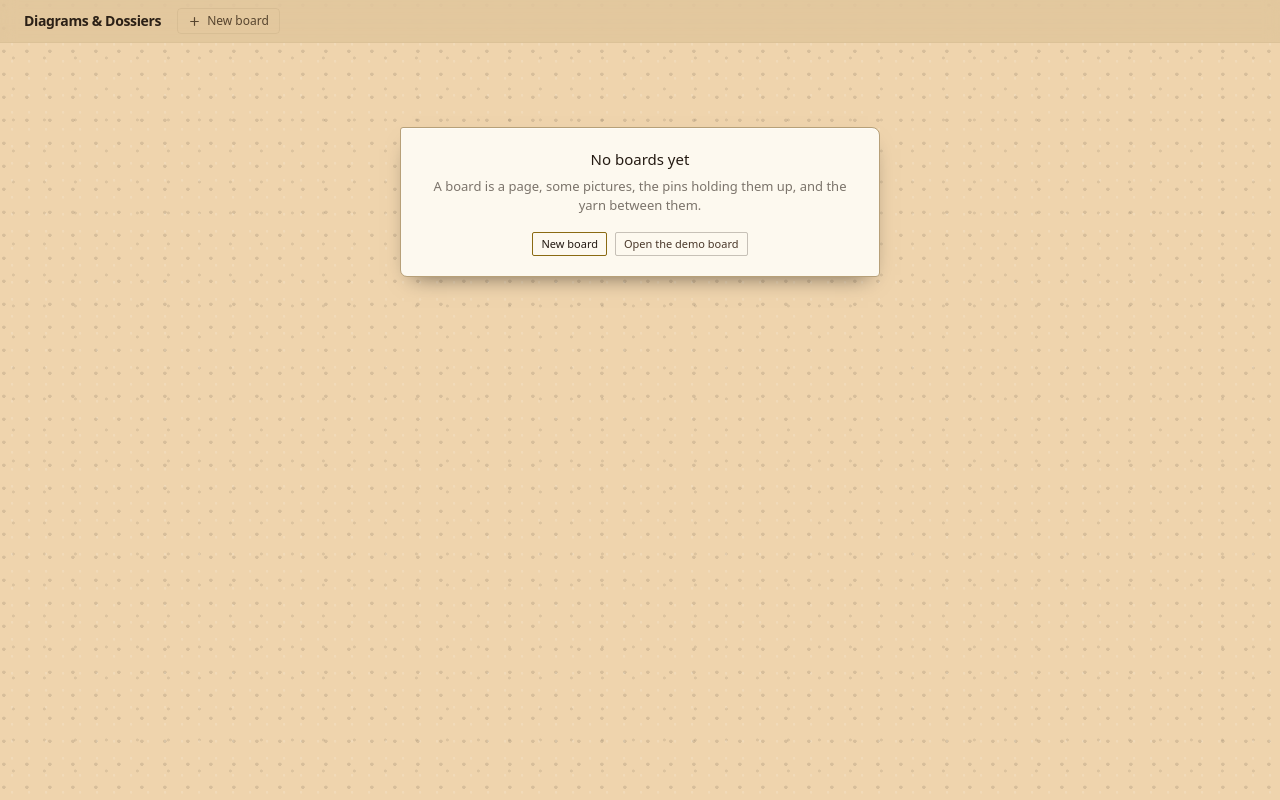
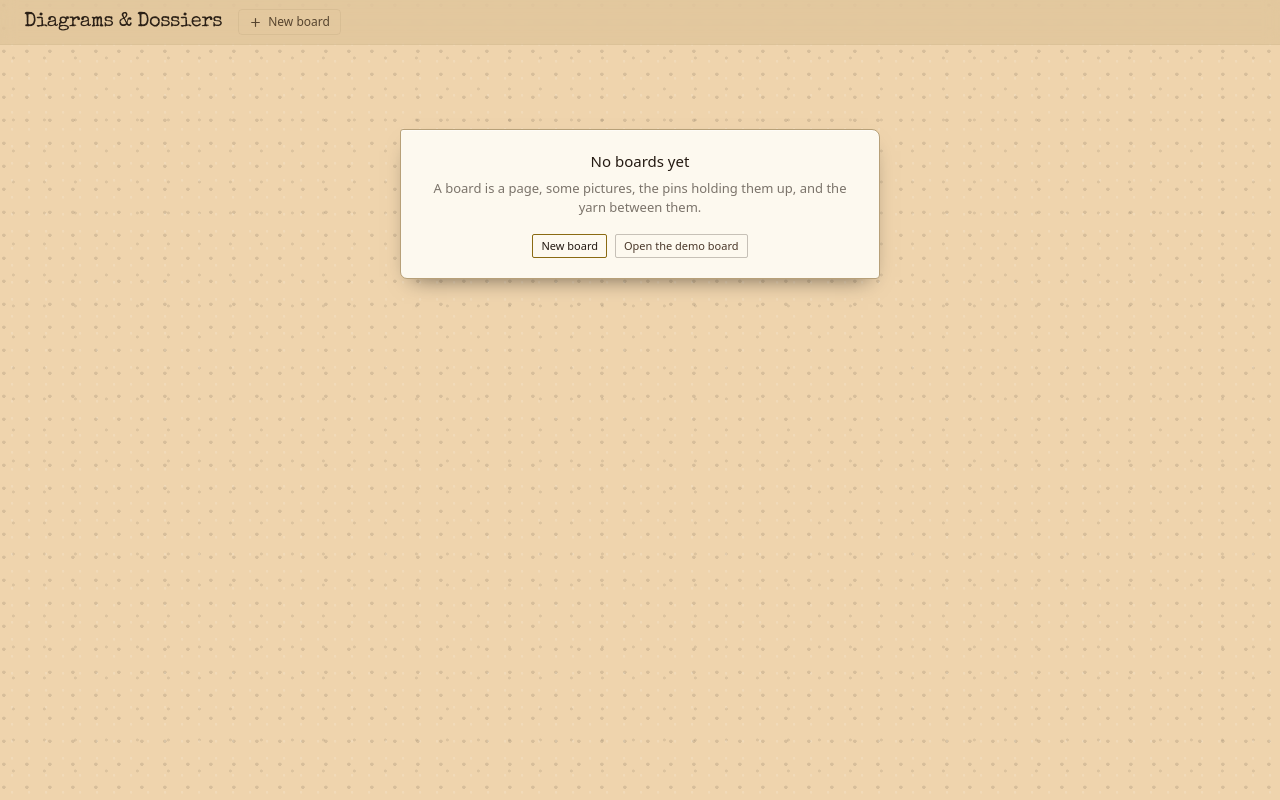
Before and after one commit to Xiaoyu-Ben-Wang/diagrams-and-dossiers, a React (Vite) app: page /boards in a window 1280 px wide. Built offline with nearby package versions, Linux system fonts and the light colour scheme.

Commit message:
Set the board title in Dragonit, named in the font stack but never shipped.
Co-Authored-By: Claude Code <noreply@anthropic.com>

```diff
--- a/src/app/TopBar.tsx
+++ b/src/app/TopBar.tsx
@@ -16,7 +16,7 @@ export function TopBar({
 }: TopBarProps) {
   return (
     <header className="flex flex-wrap items-center gap-x-4 gap-y-2 border-b border-parchment-edge/15 bg-cork-900/55 px-4 py-2 backdrop-blur-sm lg:px-6">
-      <span className="text-sm font-semibold tracking-tight text-board-ink">
+      <span className="font-brand text-xl font-normal tracking-tight text-board-ink">
         Diagrams &amp; Dossiers
       </span>
 
--- a/src/index.css
+++ b/src/index.css
@@ -39,6 +39,11 @@
 }
 
 @theme {
+  /* Named, never shipped: the free download is personal-use only and even the
+     paid webfont tier bars the file from any repository, so there is deliberately
+     no `@font-face` — anyone without it installed gets Special Elite. */
+  --font-brand: "Dragonit", "Special Elite", "Courier New", monospace;
+
   /* Light cork, which is what the default light + cork paints. These must match
      `SURFACE_RAMPS.cork.light` and `THEME_PALETTES.light`, or the first visit
      repaints the moment preferences are read. */
```
